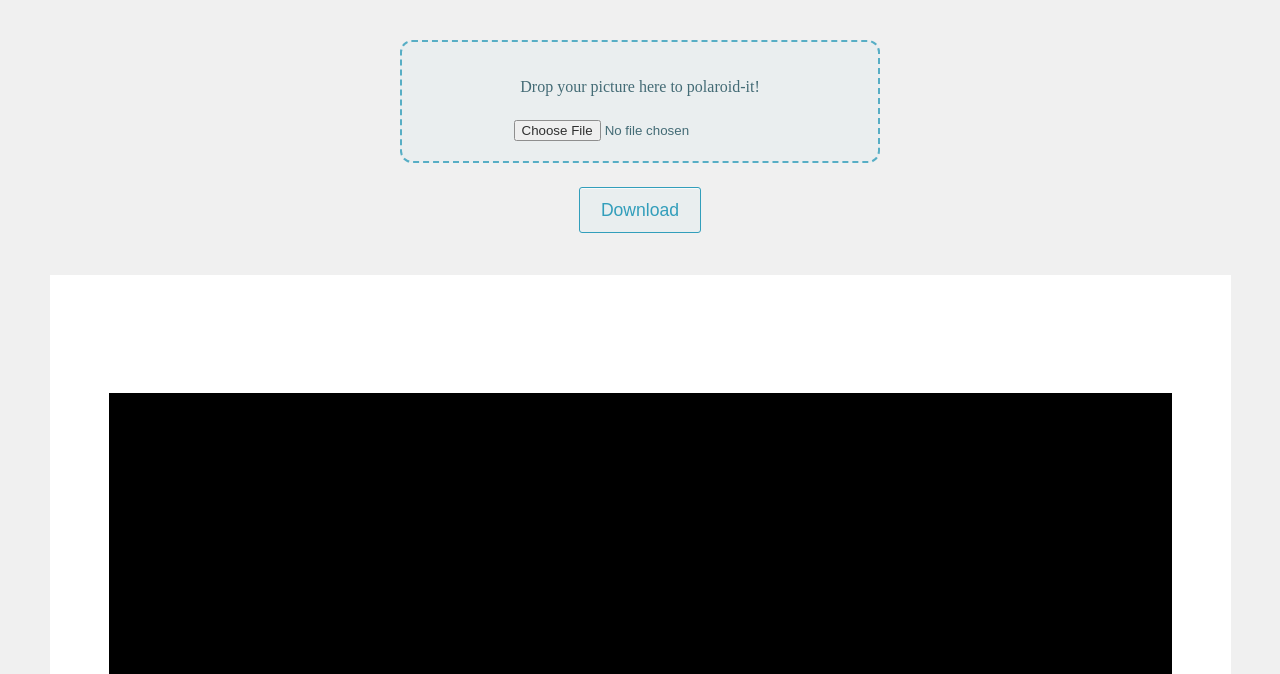
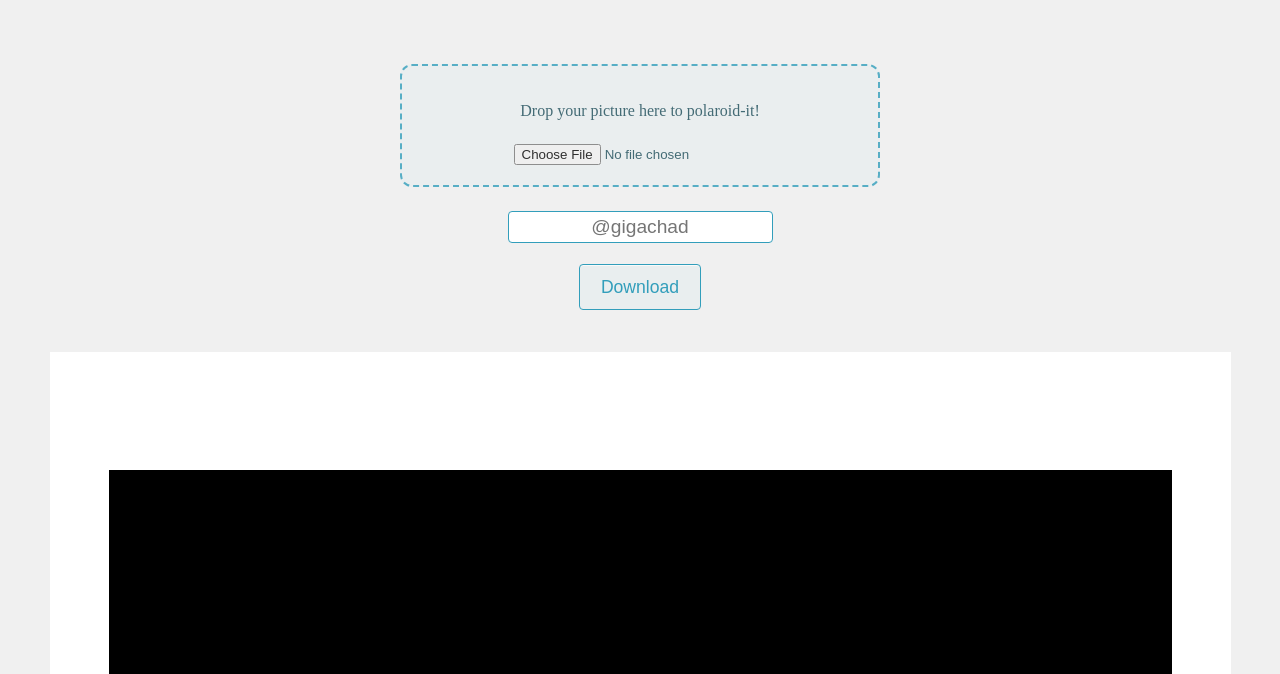
Before and after one commit to CodingCarlos/polaroid-it, a plain HTML site: page index.html in a window 1280 px wide. Shown: the part 126-800 px from the top of the page. Drawn offline with Linux system fonts and the light colour scheme.

Commit message:
Add textbox for copy

```diff
--- a/css/style.css
+++ b/css/style.css
@@ -10,9 +10,26 @@ h1 {
 	font-weight: bold;
 }
 
+form {
+	display: flex;
+	flex-direction: column;
+	align-items: center;
+}
+	form > * {
+		margin-bottom: 21px;
+	}
+
+input[type="text"] {
+	font-size: 1.2em;
+	padding: 4px 8px;
+	border-radius: 4px;
+	border: 1px solid #329EBB;
+	text-align: center;
+}
+
 button {
   background-color: #329EBB09;
-  border-radius: 3px;
+  border-radius: 4px;
   border: 1px solid #329EBB;
   box-shadow: rgba(255, 255, 255, .7) 0 1px 0 0 inset;
   box-sizing: border-box;
--- a/index.html
+++ b/index.html
@@ -47,6 +47,8 @@
       <input type="file" accept="image/*">
     </div>
 
+    <input type="text" name="handle" placeholder="@gigachad" id="textInput" />
+
     <button id="download">Download</button>
   </form>
 
--- a/js/app.js
+++ b/js/app.js
@@ -1,8 +1,6 @@
 try {
   (function () {
-
     // --- Utils ---
-
     function removeExtension(filename) {
       return filename.substring(0, filename.lastIndexOf('.')) || filename;
     }
@@ -34,7 +32,8 @@ try {
     // Select expected image drop element
     const dropArea = document.getElementById('drop-area');
 
-    // Define download button
+    // Define form elements
+    const textInput = document.getElementById("textInput");
     const download = document.getElementById("download");
 
     // Defining vars here to improve memory allocation
@@ -42,18 +41,21 @@ try {
     const handles = document.querySelectorAll('.polaroid__handle');
     const capture = document.getElementById("capture");
 
+    function setHandleTextPreview(text) {
+      handles.forEach((handle) => handle.innerText = text);
+    }
+
     function generatePolaroidFromFile(file) {
       // Prepare handle name
       const handleName = `@${removeExtension(file.name)}`;
 
       // Set image and handle
       pictures.forEach((image) => image.style = `background-image: url(${URL.createObjectURL(file)});`);
-      handles.forEach((handle) => handle.innerText = handleName);
+      setHandleTextPreview(textInput.value || handleName);
     }
 
     function handleFileSelected(files) {
       const [file] = files;
-
       if (!file) {
         console.warn('No file selected');
         return false;
@@ -64,6 +66,10 @@ try {
 
     // Setup drag and drop handler
     UploadDragAndDrop(dropArea, handleFileSelected);
+
+    textInput.addEventListener('input', (event) => {
+      setHandleTextPreview(textInput.value);
+    })
 
     // Setup download handler
     download.addEventListener('click', () => {
```
